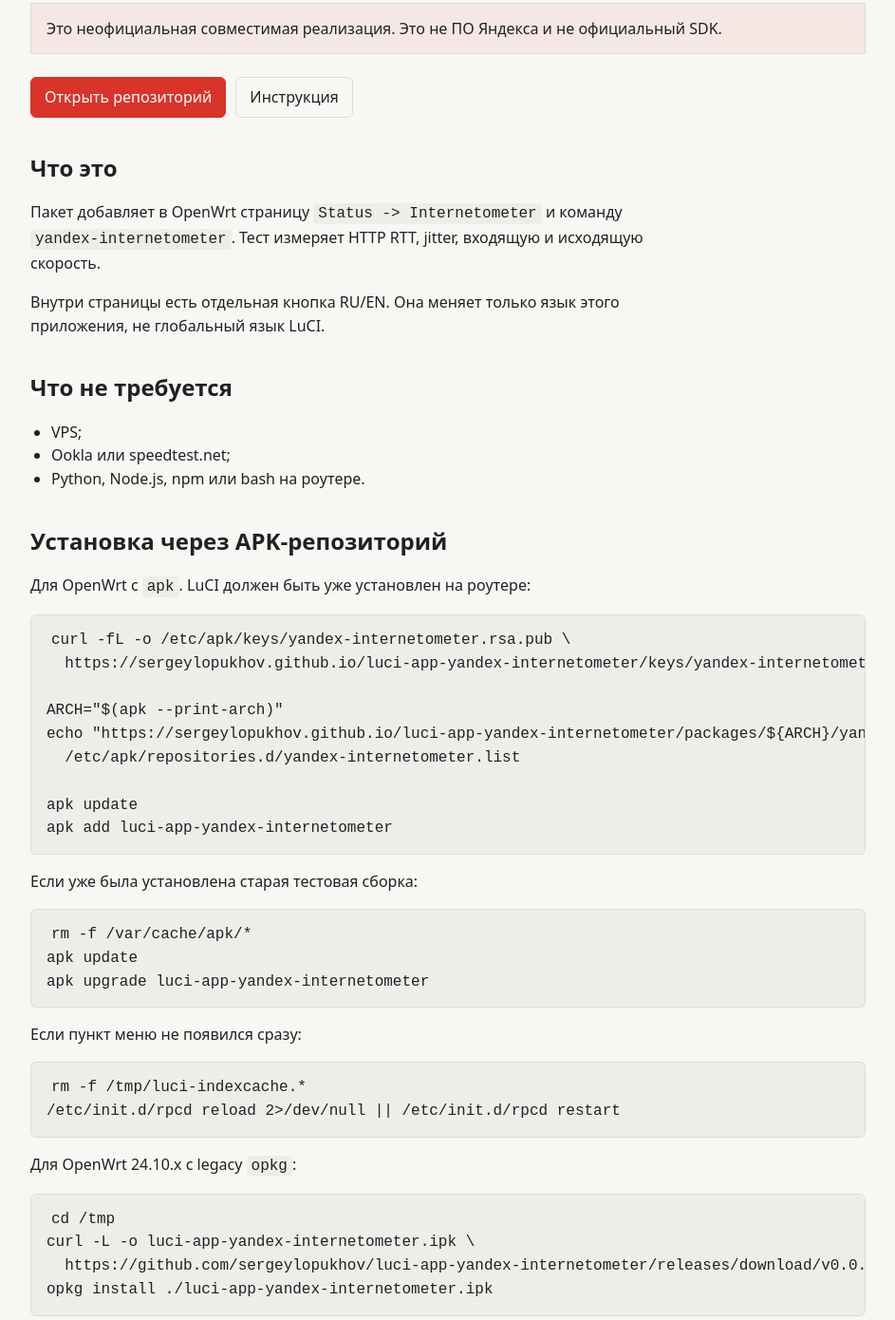
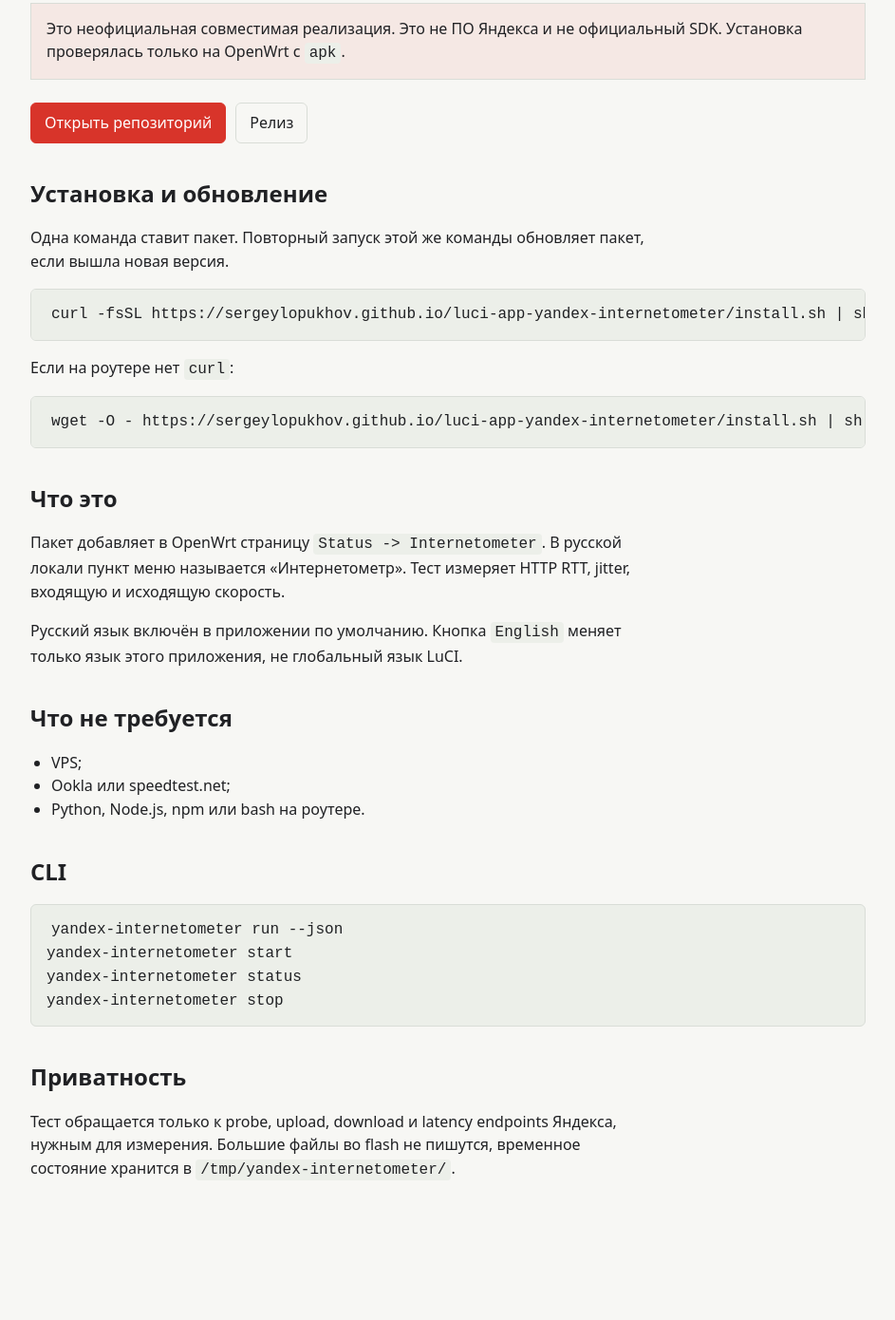
Before and after one commit to sergeylopukhov/luci-app-yandex-internetometer, a plain HTML site: page docs/index.html in a window 1280 px wide. Shown: the part 206-1596 px from the top of the page at 95% size, without its empty margins (168-1111 px from the left). After the commit the page ends 1531 px from the top, so only its background shows below. Drawn offline with Linux system fonts and the light colour scheme.

Commit message:
Add universal installer

```diff
--- a/docs/index.html
+++ b/docs/index.html
@@ -109,17 +109,24 @@
 		<p class="lead">LuCI-приложение и лёгкий CLI-backend для замера скорости интернета на OpenWrt через probe-серверы Яндекс Интернетометра.</p>
 
 		<div class="notice">
-			Это неофициальная совместимая реализация. Это не ПО Яндекса и не официальный SDK.
+			Это неофициальная совместимая реализация. Это не ПО Яндекса и не официальный SDK. Установка проверялась только на OpenWrt с <code>apk</code>.
 		</div>
 
 		<div class="actions">
 			<a class="primary" href="https://github.com/sergeylopukhov/luci-app-yandex-internetometer">Открыть репозиторий</a>
-			<a href="https://github.com/sergeylopukhov/luci-app-yandex-internetometer/blob/main/README.md">Инструкция</a>
+			<a href="https://github.com/sergeylopukhov/luci-app-yandex-internetometer/releases/tag/v0.0.1">Релиз</a>
 		</div>
 
+		<h2>Установка и обновление</h2>
+		<p>Одна команда ставит пакет. Повторный запуск этой же команды обновляет пакет, если вышла новая версия.</p>
+		<pre><code>curl -fsSL https://sergeylopukhov.github.io/luci-app-yandex-internetometer/install.sh | sh</code></pre>
+
+		<p>Если на роутере нет <code>curl</code>:</p>
+		<pre><code>wget -O - https://sergeylopukhov.github.io/luci-app-yandex-internetometer/install.sh | sh</code></pre>
+
 		<h2>Что это</h2>
-		<p>Пакет добавляет в OpenWrt страницу <code>Status -> Internetometer</code> и команду <code>yandex-internetometer</code>. Тест измеряет HTTP RTT, jitter, входящую и исходящую скорость.</p>
-		<p>Внутри страницы есть отдельная кнопка RU/EN. Она меняет только язык этого приложения, не глобальный язык LuCI.</p>
+		<p>Пакет добавляет в OpenWrt страницу <code>Status -> Internetometer</code>. В русской локали пункт меню называется «Интернетометр». Тест измеряет HTTP RTT, jitter, входящую и исходящую скорость.</p>
+		<p>Русский язык включён в приложении по умолчанию. Кнопка <code>English</code> меняет только язык этого приложения, не глобальный язык LuCI.</p>
 
 		<h2>Что не требуется</h2>
 		<ul>
@@ -127,33 +134,6 @@
 			<li>Ookla или speedtest.net;</li>
 			<li>Python, Node.js, npm или bash на роутере.</li>
 		</ul>
-
-		<h2>Установка через APK-репозиторий</h2>
-		<p>Для OpenWrt с <code>apk</code>. LuCI должен быть уже установлен на роутере:</p>
-		<pre><code>curl -fL -o /etc/apk/keys/yandex-internetometer.rsa.pub \
-  https://sergeylopukhov.github.io/luci-app-yandex-internetometer/keys/yandex-internetometer.rsa.pub
-
-ARCH="$(apk --print-arch)"
-echo "https://sergeylopukhov.github.io/luci-app-yandex-internetometer/packages/${ARCH}/yandex-internetometer/packages.adb" &gt; \
-  /etc/apk/repositories.d/yandex-internetometer.list
-
-apk update
-apk add luci-app-yandex-internetometer</code></pre>
-
-		<p>Если уже была установлена старая тестовая сборка:</p>
-		<pre><code>rm -f /var/cache/apk/*
-apk update
-apk upgrade luci-app-yandex-internetometer</code></pre>
-
-		<p>Если пункт меню не появился сразу:</p>
-		<pre><code>rm -f /tmp/luci-indexcache.*
-/etc/init.d/rpcd reload 2&gt;/dev/null || /etc/init.d/rpcd restart</code></pre>
-
-		<p>Для OpenWrt 24.10.x с legacy <code>opkg</code>:</p>
-		<pre><code>cd /tmp
-curl -L -o luci-app-yandex-internetometer.ipk \
-  https://github.com/sergeylopukhov/luci-app-yandex-internetometer/releases/download/v0.0.1/luci-app-yandex-internetometer-0.0.1-openwrt-24.10-all.ipk
-opkg install ./luci-app-yandex-internetometer.ipk</code></pre>
 
 		<h2>CLI</h2>
 		<pre><code>yandex-internetometer run --json
```
Also changed, not shown: htdocs/luci-static/resources/view/status/yandex-internetometer.js (+1 -14 lines), 6 other files.
